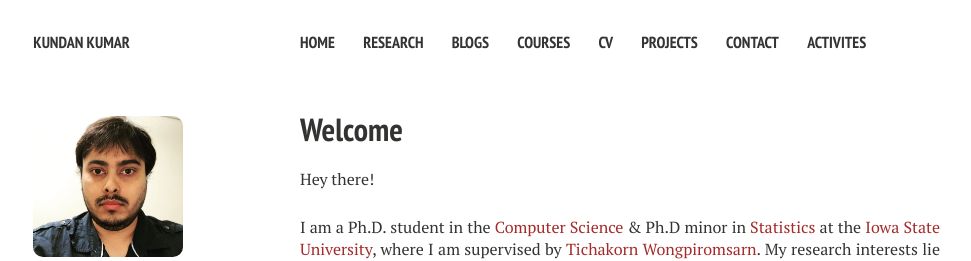
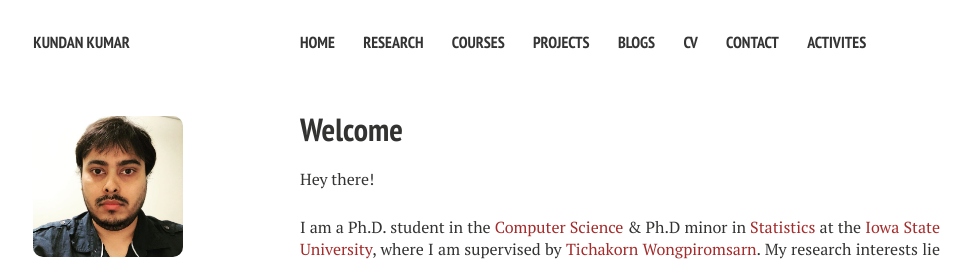
Before and after one commit to kundan7kumar/kundan7kumar.github.io, a Jekyll site: the page built from index.md, in a window 1280 px wide. Shown: the top 261 px of the page, without its empty margins (20-991 px from the left). Built offline with Jekyll 4.4.1, drawn with Linux system fonts in a browser that asks for light colours; nearby versions of some CDN libraries; part of the change alters nothing that is shown.

```diff
--- a/_data/navigation.yml
+++ b/_data/navigation.yml
@@ -6,17 +6,17 @@
 - title: Research
   url: /research/
 
+- title: Courses
+  url: /teaching/
+
+- title: Projects
+  url: /talks/
+
 - title: Blogs
   url: /blog/
 
-- title: Courses
-  url: /teaching/
-
 - title: CV
   url: /reports/KK_CV.pdf
-
-- title: Projects
-  url: /talks/
 
 - title: Contact
   url: /contact/
```
